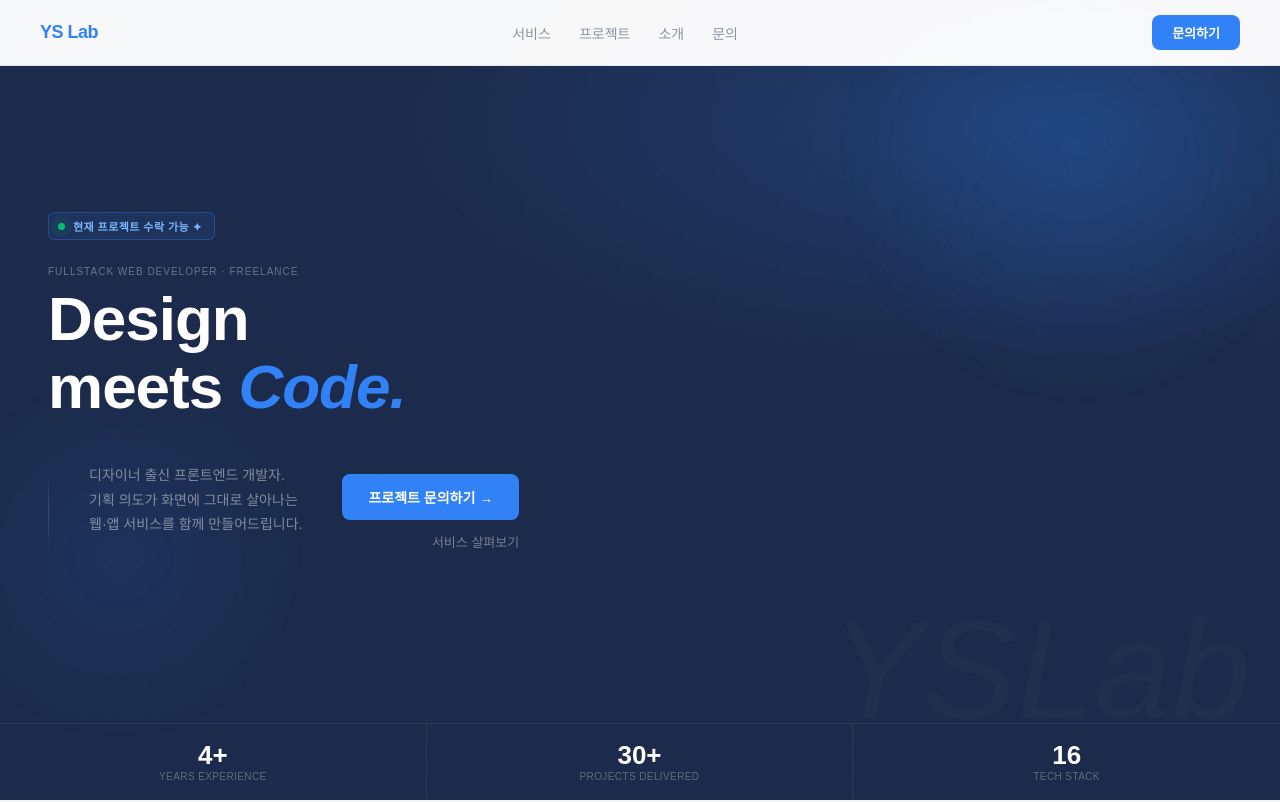
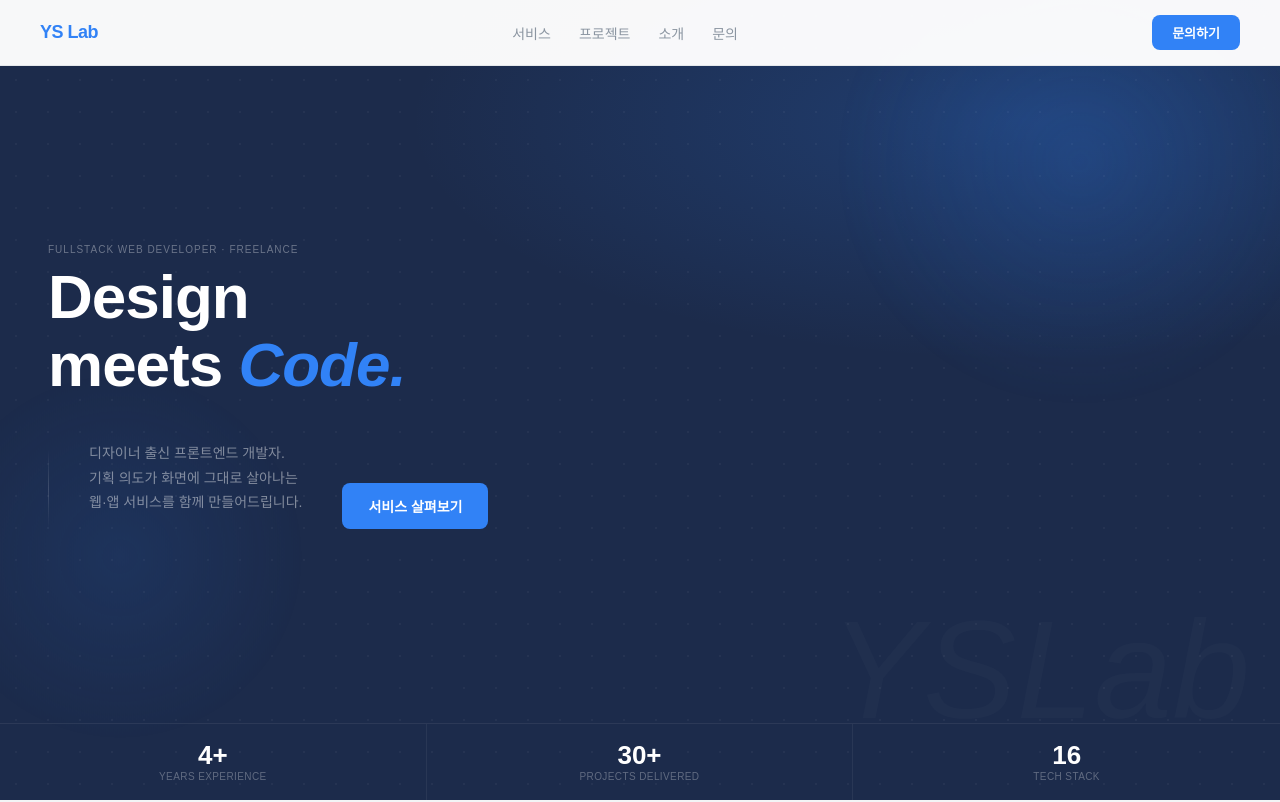
Before and after one commit to yiseuldavyjones/myinfo, a React (Vite) app: page / in a window 1280 px wide. Shown: the top 802 px of the page. Built offline with nearby package versions, Linux system fonts and the light colour scheme; a web font is replaced by a local one.

Commit message:
feat: 문의하기 버튼 삭제

```diff
--- a/src/App.tsx
+++ b/src/App.tsx
@@ -358,10 +358,6 @@ export default function App() {
         <div className="hero-watermark">YSLab</div>
 
         <div className="hero-content">
-          <div className={`hero-badge${heroLoaded ? " loaded" : ""}`}>
-            <span className="badge-dot" />
-            현재 프로젝트 수락 가능 ✦
-          </div>
           <p className={`hero-eyebrow${heroLoaded ? " loaded" : ""}`}>
             Fullstack Web Developer · Freelance
           </p>
@@ -377,12 +373,9 @@ export default function App() {
               웹·앱 서비스를 함께 만들어드립니다.
             </p>
             <div className="hero-actions">
-              <button className="btn-primary" onClick={() => scrollTo("contact")}>
-                프로젝트 문의하기 →
+              <button className="btn-primary" onClick={() => scrollTo("services")}>
+                서비스 살펴보기
               </button>
-              <span className="btn-ghost" onClick={() => scrollTo("services")}>
-                서비스 살펴보기
-              </span>
             </div>
           </div>
         </div>
```
